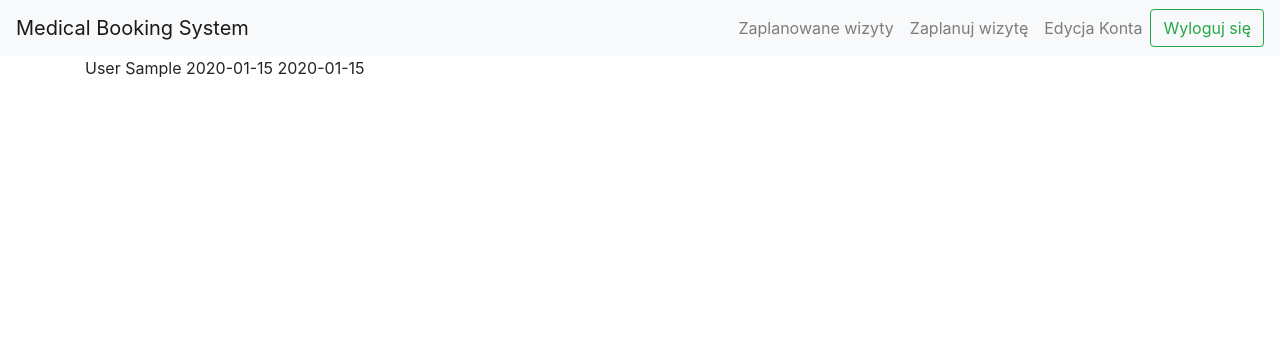
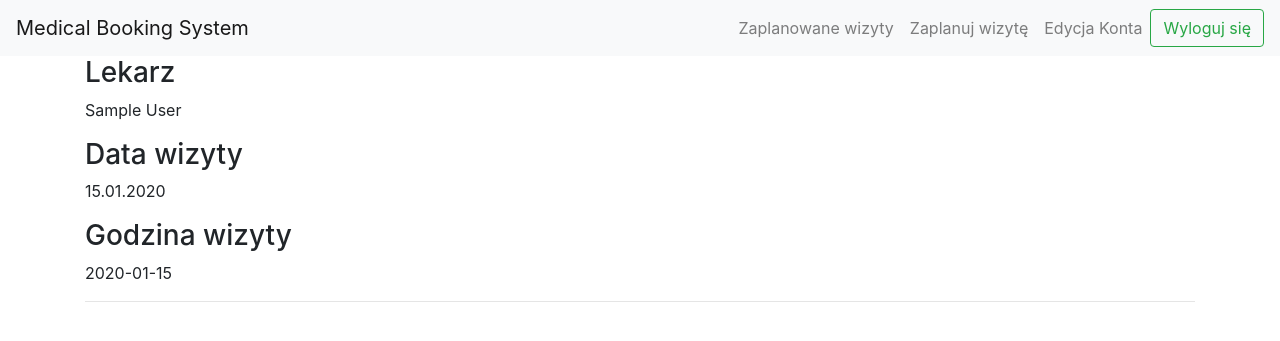
Before and after one commit to MateusBz/medical_booking_system, a Django app: page /clinic/visits/doctor/ in a window 1280 px wide. Shown: the top 341 px of the page. Run offline with Django 3.2, Linux system fonts and the light colour scheme; a user stored in the database is signed in; tables that the repository leaves empty hold one stand-in row (values such as "Sample post"); some libraries are stand-ins or nearby versions.

Commit message:
Add doctor visit list

```diff
--- a/templates/clinic/visit_list.html
+++ b/templates/clinic/visit_list.html
@@ -3,8 +3,19 @@
 {% block page_content %}
     {% if visits %}
         {% for visit in visits %}
-            <p> {{ visit.doctor }}</p>
-            <p>{{ visit.date }} {{ visit.time }}</p>
+            {% if user.is_patient %}
+                <h3>Lekarz</h3>
+                <p> {{ visit.doctor.doctor}}</p>
+            {% else %}
+                <h3>Pacjent</h3>
+                <p>{{ visit.patient.patient }}</p>
+            {% endif %}
+                <h3>Data wizyty</h3>
+                <p>{{ visit.doctor.date|date:"d.m.Y" }}
+                <h3>Godzina wizyty</h3>
+                {{ visit.doctor.time }}</p>
+                <hr>
+
         {% endfor %}
     {% else %}
     <h3>Brak zaplanowanych wizyt. </h3>
```
